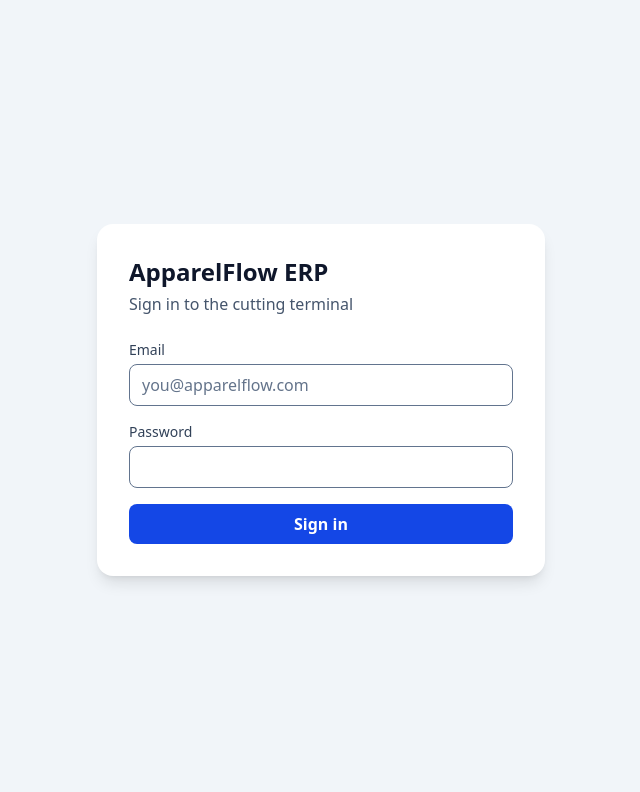
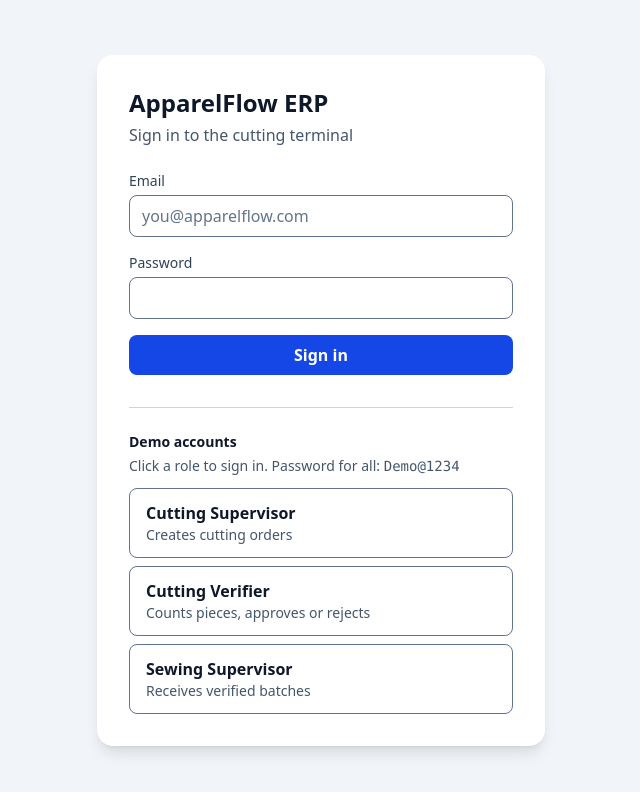
Before and after one commit to NuwanTharangaDev/apparelfow-erp-gatekeeper, a React (Vite) app in the folder client/: page / in a window 1280 px wide. Shown: the top 792 px of the page, without its empty margins (319-959 px from the left). Built offline with nearby package versions, Linux system fonts and the light colour scheme; no server answers.

Commit message:
feat(client): add demo credential cards with real login

```diff
--- a/client/src/pages/Login.jsx
+++ b/client/src/pages/Login.jsx
@@ -1,4 +1,24 @@
 import { useState } from 'react'
+
+const demoPassword = 'Demo@1234'
+
+const demoUsers = [
+  {
+    role: 'Cutting Supervisor',
+    email: 'supervisor@apparelflow.com',
+    note: 'Creates cutting orders',
+  },
+  {
+    role: 'Cutting Verifier',
+    email: 'verifier@apparelflow.com',
+    note: 'Counts pieces, approves or rejects',
+  },
+  {
+    role: 'Sewing Supervisor',
+    email: 'sewing@apparelflow.com',
+    note: 'Receives verified batches',
+  },
+]
 
 function Login({ onLogin }) {
   const [email, setEmail] = useState('')
@@ -6,14 +26,7 @@ function Login({ onLogin }) {
   const [error, setError] = useState('')
   const [submitting, setSubmitting] = useState(false)
 
-  async function handleSubmit(e) {
-    e.preventDefault()
-
-    if (!email.trim() || !password) {
-      setError('Enter your email and password')
-      return
-    }
-
+  async function signIn(emailValue, passwordValue) {
     setError('')
     setSubmitting(true)
 
@@ -21,7 +34,7 @@ function Login({ onLogin }) {
       const res = await fetch('/api/auth/login', {
         method: 'POST',
         headers: { 'Content-Type': 'application/json' },
-        body: JSON.stringify({ email, password }),
+        body: JSON.stringify({ email: emailValue, password: passwordValue }),
       })
       const data = await res.json()
 
@@ -35,6 +48,16 @@ function Login({ onLogin }) {
     } finally {
       setSubmitting(false)
     }
+  }
+
+  function handleSubmit(e) {
+    e.preventDefault()
+
+    if (!email.trim() || !password) {
+      setError('Enter your email and password')
+      return
+    }
+    signIn(email, password)
   }
 
   return (
@@ -87,6 +110,28 @@ function Login({ onLogin }) {
             {submitting ? 'Signing in...' : 'Sign in'}
           </button>
         </form>
+
+        <div className="mt-8 border-t border-slate-300 pt-6">
+          <h2 className="text-sm font-semibold text-slate-900">Demo accounts</h2>
+          <p className="mt-1 text-sm text-slate-600">
+            Click a role to sign in. Password for all: <code>{demoPassword}</code>
+          </p>
+
+          <div className="mt-3 space-y-2">
+            {demoUsers.map((demo) => (
+              <button
+                key={demo.email}
+                type="button"
+                disabled={submitting}
+                onClick={() => signIn(demo.email, demoPassword)}
+                className="w-full rounded-lg border border-slate-500 bg-white px-4 py-3 text-left hover:bg-slate-100 disabled:opacity-60"
+              >
+                <span className="block font-semibold text-slate-900">{demo.role}</span>
+                <span className="block text-sm text-slate-600">{demo.note}</span>
+              </button>
+            ))}
+          </div>
+        </div>
       </div>
     </div>
   )
```
